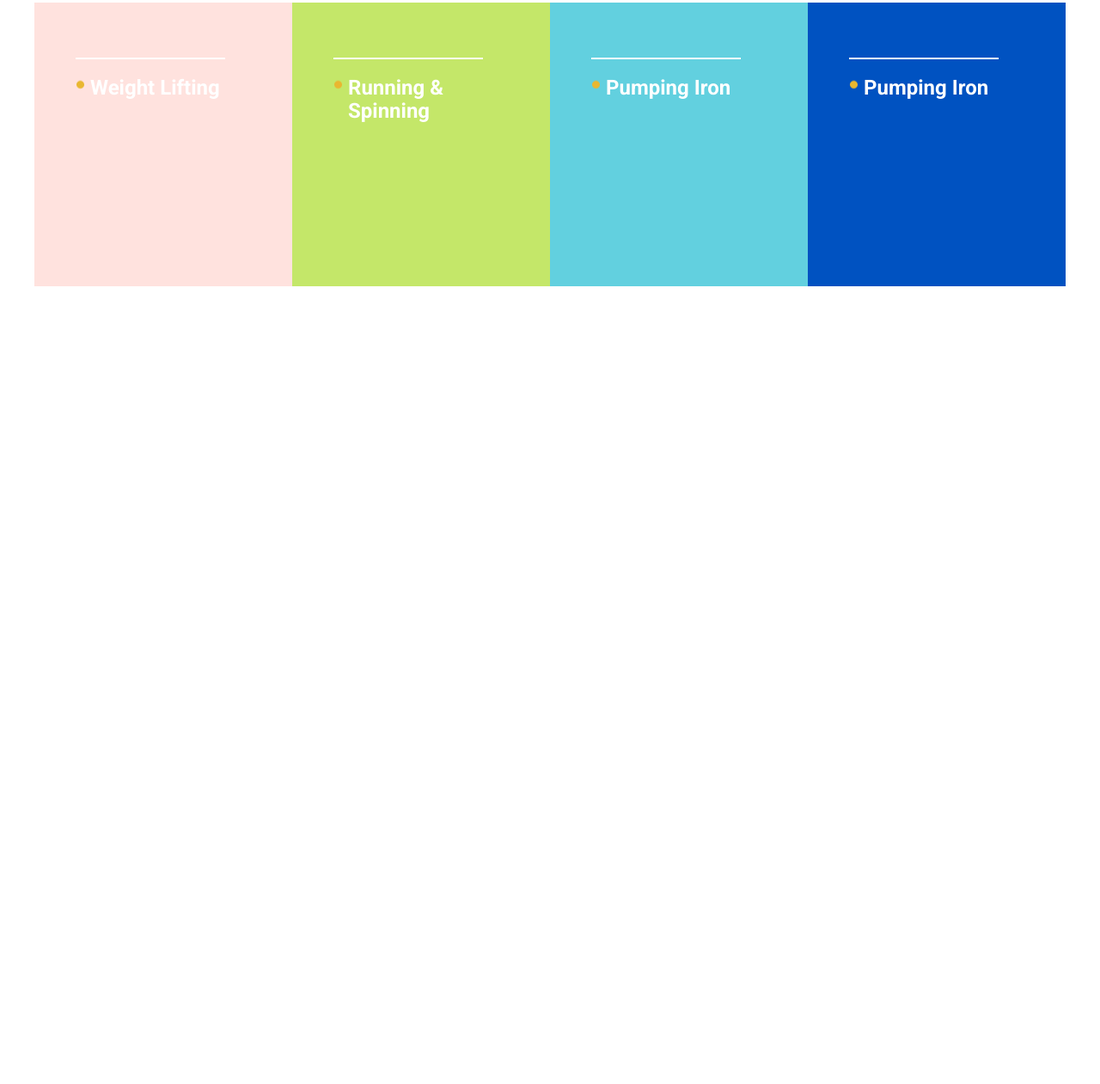
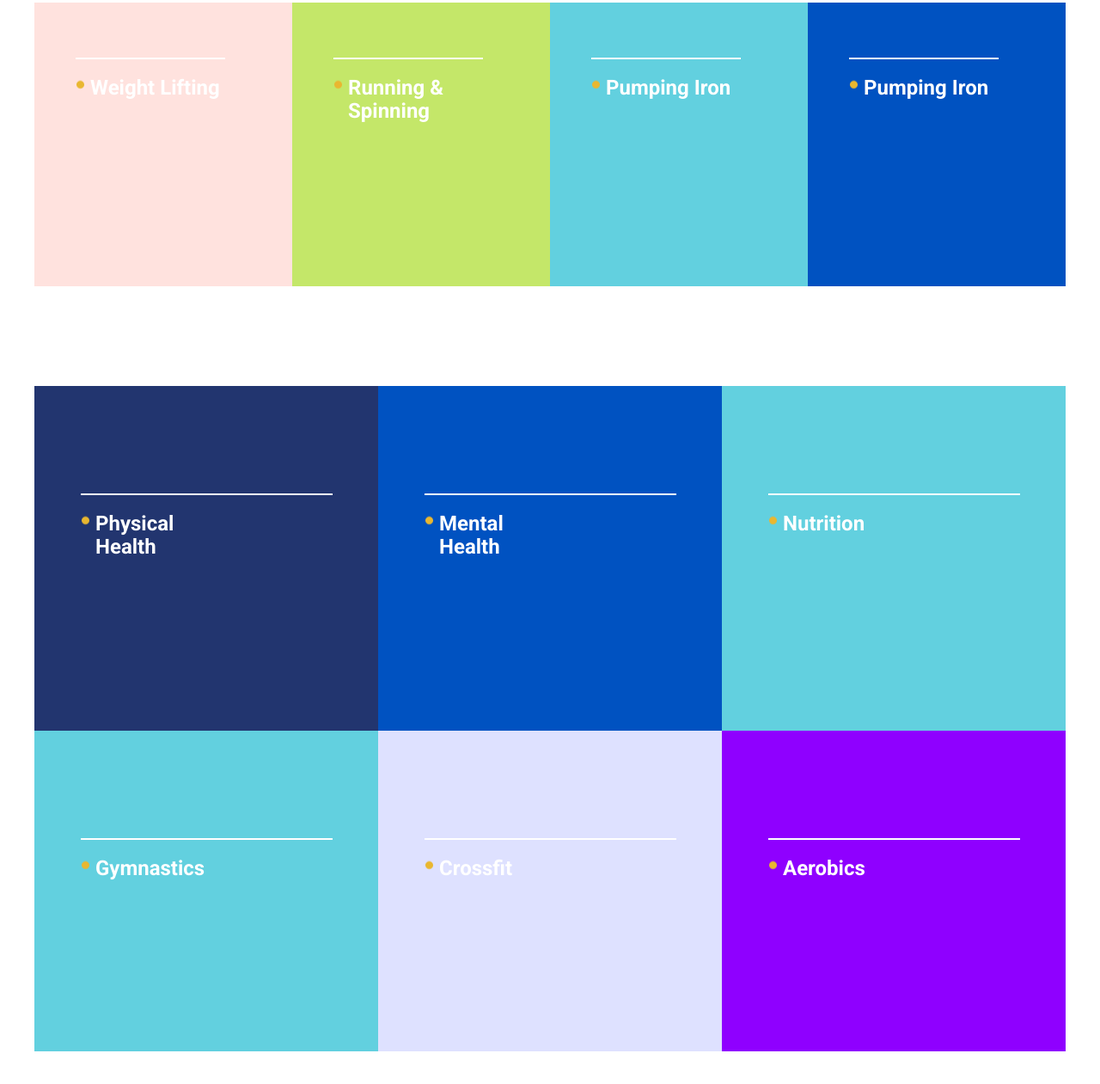
Before and after one commit to Ave-Mari/Thrivetalk, a plain HTML site: page index.html in a window 1280 px wide. Shown: the part 1827-3088 px from the top of the page at 86% size. Before the commit the page ends 2260 px from the top, so only its background shows below. Drawn offline with nearby package versions, Linux system fonts and the light colour scheme.

Commit message:
finished lifestyle screen

```diff
--- /dev/null
+++ b/css/components/_lifestyle-screen.scss
@@ -0,0 +1,20 @@
+.lifestyle__list {
+    flex-wrap: wrap;
+}
+
+.lifestyle__item {
+    padding-right: 94px;
+    padding-left: 54px;
+    padding-top: 125px;
+    padding-bottom: 179px;
+
+}
+
+
+.lifestyle__headline {
+    width: 293px;
+}
+
+.lifestyle__content {
+    width: 148px;
+}
--- a/css/main.scss
+++ b/css/main.scss
@@ -26,6 +26,7 @@
 @import "components/_service-desk.scss";
 @import "components/_benefits-screen.scss";
 @import "components/_about-screen.scss";
+@import "components/_lifestyle-screen.scss";
 
 
 
--- a/index.html
+++ b/index.html
@@ -89,7 +89,31 @@
                             <div class="service__item__headline"><h2 class="service__item__content">Pumping Iron</h2></div>
                         </li>
                     </ul>
+                </section>
+                <section class="section lifestyle-screen">
+                    <div class="container">
+                        <ul class="services__list lifestyle__list">
+                            <li class="service__item lifestyle__item" style="background: #22356F;">
+                                <div class="service__item__headline lifestyle__headline"><h2 class="service__item__content  lifestyle__content">Physical Health</h2></div>
 
+                            </li>
+                            <li class="service__item lifestyle__item" style="background: #0052C1;">
+                                <div class="service__item__headline lifestyle__headline"><h2 class="service__item__content lifestyle__content">Mental Health</h2></div>
+                            </li>
+                            <li class="service__item lifestyle__item" style="background: #62D0DF;">
+                                <div class="service__item__headline lifestyle__headline"><h2 class="service__item__content lifestyle__content">Nutrition</h2></div>
+                            </li>
+                            <li class="service__item lifestyle__item" style="background: #62D0DF;">
+                                <div class="service__item__headline lifestyle__headline"><h2 class="service__item__content lifestyle__content">Gymnastics</h2></div>
+                            </li>
+                            <li class="service__item lifestyle__item" style="background: #DEE1FF;">
+                                <div class="service__item__headline lifestyle__headline"><h2 class="service__item__content lifestyle__content">Crossfit</h2></div>
+                            </li>
+                            <li class="service__item lifestyle__item" style="background: #8F00FF;">
+                                <div class="service__item__headline lifestyle__headline"><h2 class="service__item__content lifestyle__content">Aerobics</h2></div>
+                            </li>
+                        </ul>
+                    </div>
 
                 </section>
             </div>
```
Also changed, not shown: css/main.css, img/pic3.png (added).
